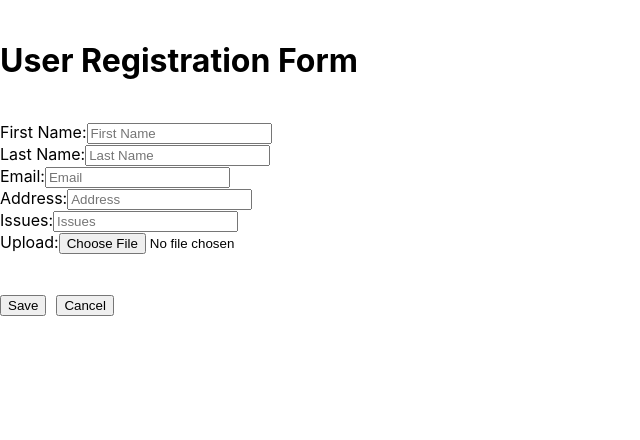
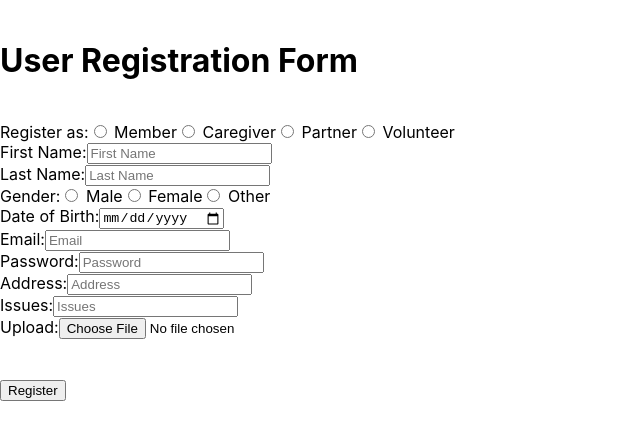
Before and after one commit to rohittendulkar/merry-meals-app, a React (Create React App) app in the folder client/: page /register in a window 1280 px wide. Shown: the top 440 px of the page, without its empty margins (0-640 px from the left). Built offline with nearby package versions, Linux system fonts and the light colour scheme.

Commit message:
front end structure for form done

```diff
--- a/client/src/routes/Register.js
+++ b/client/src/routes/Register.js
@@ -5,15 +5,22 @@ export default class Register extends Component{
     constructor(props){
         super(props)
         this.state={
+            userType:'',
             firstName:'',
             lastName:'',
+            gender:'',
+            dob:'',
             emailId:'',
+            password:'',
             address:'',
             issues:'',
             upload:''
         }
     }
 
+    changeUserTypeHandler=(event)=>{
+        this.setState({userType: event.target.value});
+    }
     changeFirstNameHandler=(event)=>{
         this.setState({firstName: event.target.value});
     }
@@ -22,8 +29,20 @@ export default class Register extends Component{
         this.setState({lastName: event.target.value});
     }
 
+    changeGenderHandler=(event)=>{
+        this.setState({gender: event.target.value});
+    }
+
+    changeDateHandler=(event)=>{
+        this.setState({dob: event.target.value});
+    }
+
     changeEmailIdHandler=(event)=>{
         this.setState({emailId: event.target.value});
+    }
+
+    changePasswordHandler=(event)=>{
+        this.setState({password: event.target.value})
     }
 
     changeAddressHandler=(event)=>{
@@ -38,14 +57,20 @@ export default class Register extends Component{
         this.setState({upload: event.target.value});
     }
 
-    saveStudent=(e)=>{
-        e.preventDefault();
-        let student={firstName: this.state.firstName,lastName: this.state.lastName,emailId: this.state.emailId, address: this.state.address, issues: this.state.issues, upload: this.state.upload};
-        console.log('Student=>'+JSON.stringify(student));
-    }
+    async registerUser(event){
+        event.preventDefault()
 
-    cancel(){
-        this.props.history.push();
+        let user={userType: this.state.userType, firstName: this.state.firstName, lastName: this.state.lastName, gender: this.state.gender, dob: this.state.dob, emailId: this.state.emailId, password: this.state.password, address: this.state.address, issues: this.state.issues, upload: this.state.upload};
+        const response = await fetch ('http://localhost:5000/api/register',{
+            method:'POST',
+            headers:{
+                'Content-Type': 'application/JSON',
+            },
+            body: JSON.stringify({user}),
+        })
+        const data = await response.json()
+
+        console.log(data)
     }
 
     render(){
@@ -59,7 +84,14 @@ export default class Register extends Component{
                     <br></br>
                     <div className="card col-md-6 offset-md-3 offset-md-3">
                         <div className="card-body">
-                            <form>
+                            <form onSubmit={this.registerUser}>
+                                <div className="form-group" onChange={this.changeUserTypeHandler}>
+                                    <label>Register as:</label>
+                                    <input type="radio" value="Member" name="userType"/> Member
+                                    <input type="radio" value="Caregiver" name="userType"/> Caregiver
+                                    <input type="radio" value="Partner" name="userType"/> Partner
+                                    <input type="radio" value="Volunteer" name="userType"/> Volunteer
+                                </div>
                                 <div className="form-group">
                                     <label>First Name:</label>
                                     <input placeholder="First Name" name="firstName" className="form-control"
@@ -70,10 +102,26 @@ export default class Register extends Component{
                                     <input placeholder="Last Name" name="lastName" className="form-control"
                                     value={this.state.lastName} onChange={this.changeLastNameHandler}/>
                                 </div>
+                                <div className="form-group" onChange={this.changeGenderHandler}>
+                                    <label>Gender:</label>
+                                    <input type="radio" value="Male" name="gender"/> Male
+                                    <input type="radio" value="Female" name="gender"/> Female
+                                    <input type="radio" value="Other" name="gender"/> Other
+                                </div>
+                                <div className="form-group">
+                                    <label>Date of Birth:</label>
+                                    <input placeholder="Date of Birth" type="date" name="dob" className="form-control"
+                                    value={this.state.dob} onChange={this.changeDateHandler}/>
+                                </div>
                                 <div className="form-group">
                                     <label>Email:</label>
-                                    <input placeholder="Email" name="emailId" className="form-control"
+                                    <input placeholder="Email" type="email" name="emailId" className="form-control"
                                     value={this.state.emailId} onChange={this.changeEmailIdHandler}/>
+                                </div>
+                                <div className="form-group">
+                                    <label>Password:</label>
+                                    <input placeholder="Password" type="password" name="password" className="form-control"
+                                    value={this.state.password} onChange={this.changePasswordHandler}/>
                                 </div>
                                 <div className="form-group">
                                     <label>Address:</label>
@@ -92,8 +140,7 @@ export default class Register extends Component{
                                 </div>
                                 <br></br>
                                 <br></br>
-                                <button className="btn btn-success" onClick={this.saveStudent}>Save</button>
-                                <button className="btn btn-danger" onClick={this.cancel.bind} style={{marginLeft:"10px"}}>Cancel</button>
+                                <button className="btn btn-success" type="submit">Register</button>
                             </form>
                         </div>
                     </div>
```
